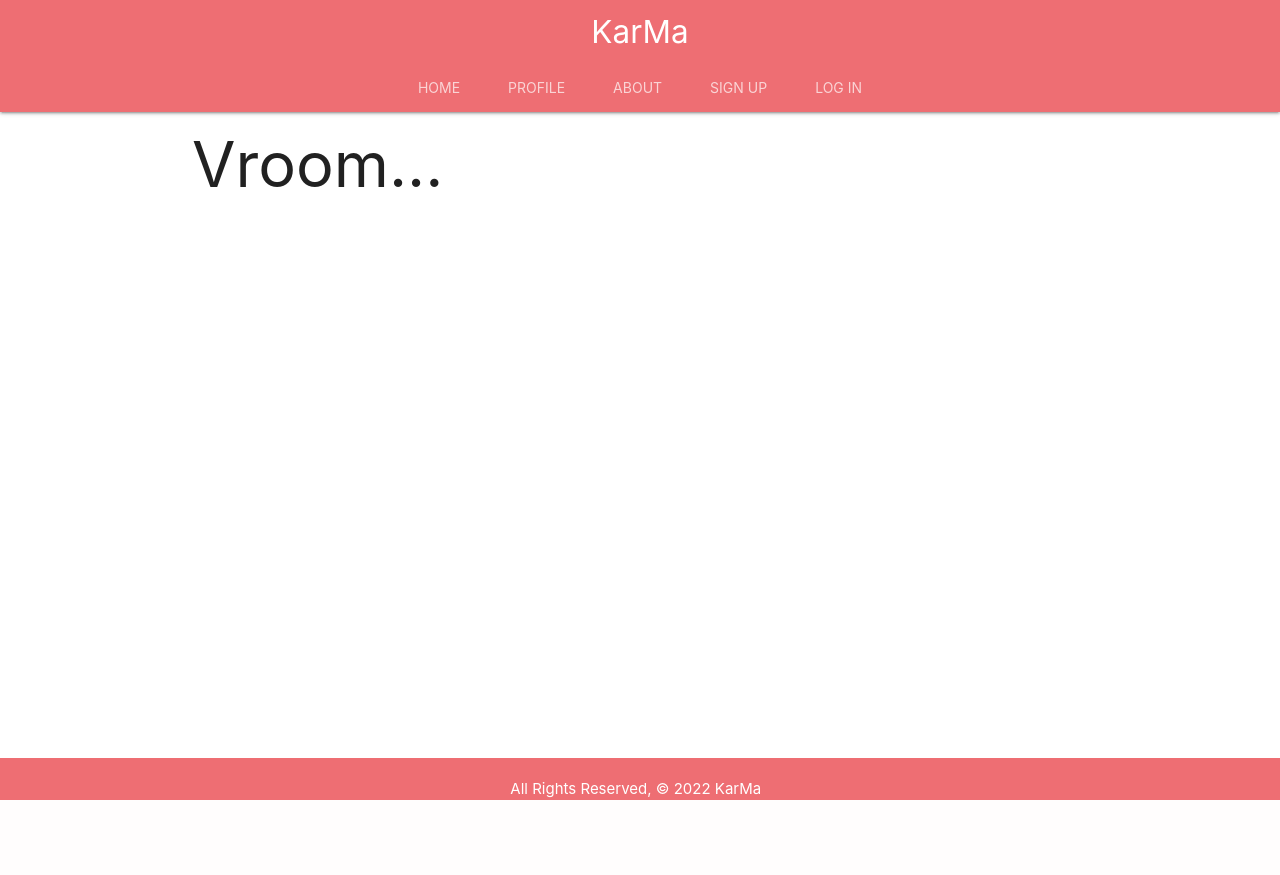
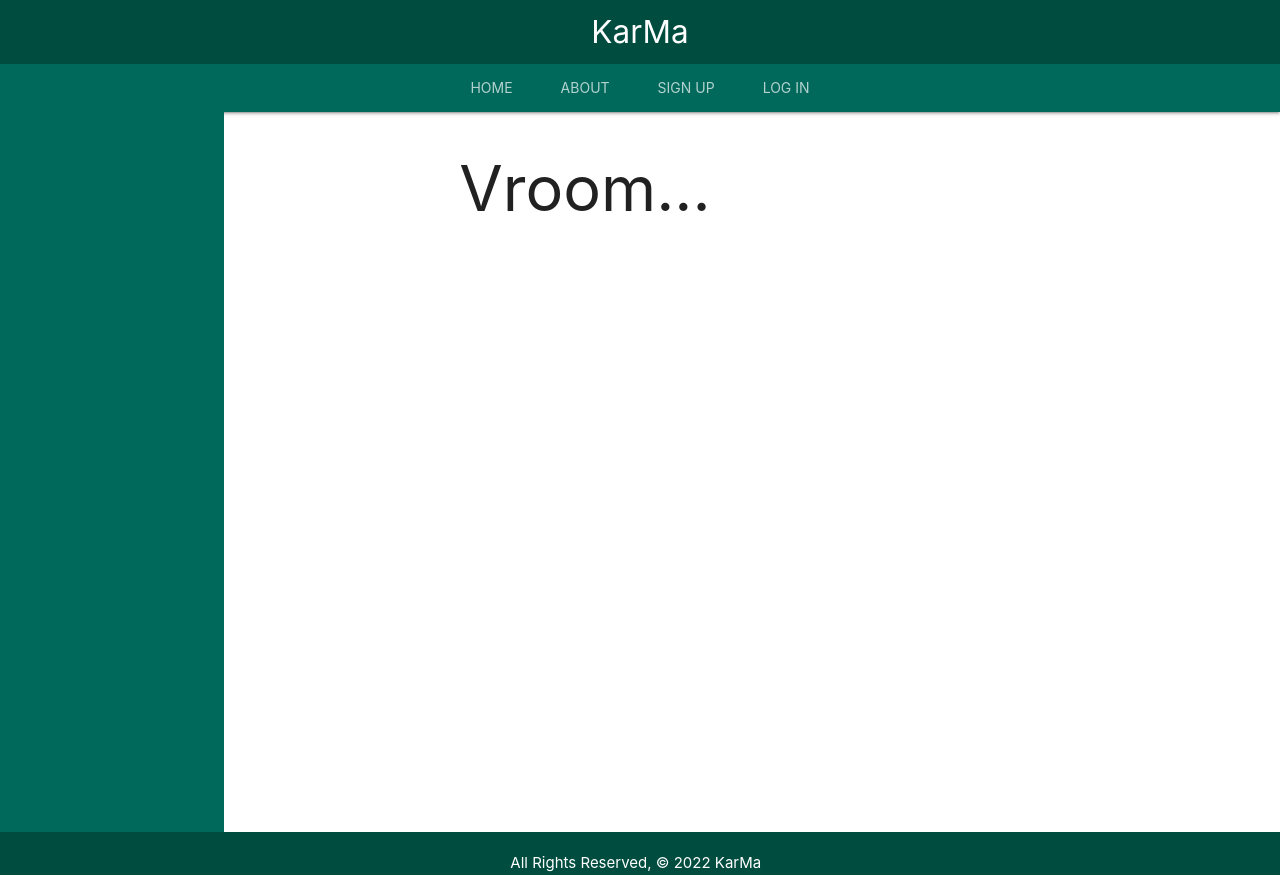
Before and after one commit to ilsuryuz/KarMa, a Django app: page /posts/ in a window 1280 px wide. Before the commit the page ends 800 px from the top, so only its background shows below. Run offline with Django 4.2, Linux system fonts and the light colour scheme; data that the repository does not hold is empty.

Commit message:
Overall Layout+styling

```diff
--- a/main_app/models.py
+++ b/main_app/models.py
@@ -21,7 +21,7 @@ class Post(models.Model):
 
 class Profile(models.Model):
     user = models.OneToOneField(User, related_name="profile", on_delete=models.CASCADE)
-    avatar = models.ImageField(null=True, blank=True)
+    avatar = models.ImageField(null=True, blank=True, default="images/default-profile-pic.png")
     bio = models.CharField(max_length=100, null=True, default="Car Enthusiast")
 
     def __str__(self):
--- a/main_app/static/css/style.css
+++ b/main_app/static/css/style.css
@@ -8,6 +8,9 @@ body{
     min-height: 100vh;
     flex-direction: column;
 }
+*::-webkit-scrollbar {
+    display: none; /* for Chrome, Safari, and Opera */
+  }
 
 main {
     flex: 1 0 auto;
@@ -22,3 +25,20 @@ footer {
     align-items: center;
     justify-content: center;
     }
+.container {
+    margin: 0;
+}
+.scrollable {
+    overflow: auto;
+    justify-items: auto;
+    max-height: 90vh;
+}
+.col.s3 {
+    min-height: 90vh;
+}
+.row {
+    margin: 0;
+}
+.centerApp {
+    align-items: center;
+}
--- a/main_app/templates/base.html
+++ b/main_app/templates/base.html
@@ -12,15 +12,18 @@
 </head>
 
 <body>
-    <header class="navbar-fixed">
-        <nav class="nav-extended">
-            <div class="nav-wrapper">
+    <header>
+        <div class="mavnbar-fixed teal darken-4">
+         <nav class="nav-extended">
+            <div class="nav-wrapper teal darken-4">
                 <a href="/" class="center brand-logo">KarMa</a>
             </div>
             <div class="nav-content">
-              <ul class="tabs tabs-transparent">
+              <ul class="tabs tabs-transparent teal darken-3">
                 <li class="tab"><a href="/">Home</a></li>
+                {% if user.is_authenticated %}
                 <li class="tab"><a href="{% url 'profile' %}">Profile</a></li>
+                {% endif %}
                 <li class="tab"><a href="/about">About</a></li>
                 {% if user.is_authenticated %}
                 <li class="tab"><a href="{% url 'logout' %}">Log Out</a></li>
@@ -31,15 +34,24 @@
               </ul>
             </div>
           </nav>
+        </div>
     </header>
-    <div>
-        <button><li><a href="{% url 'posts_create' %}">Add Post</a></li></button>
-    </div>
+
     <main class="container">
-        <div class="col-s9">{% block content %} {% endblock %}</div>
+        <div class="row">
+            <div class="col s3 push-s teal darken-3">
+                {% if user.is_authenticated %}
+                <div>
+                    <h4>{{user}}'s space</h4>
+                    <img class="circle responsive-img" src="{{user.profile.avatar.url}}" alt="{{profile.avatar}}" style="height:100px;"/></div>
+                <p>{{user.profile.bio}}</p>
+                {% endif %}
+            </div>
+            <div class="col s9 push-s3 scrollable">{% block content %} {% endblock %}</div>
+        </div>
     </main>
 
-    <footer class="page-footer">
+    <footer class="page-footer teal darken-4">
             <div class="center">
                 All Rights Reserved, &copy; 2022 KarMa &nbsp;
             </div>
--- a/main_app/templates/home.html
+++ b/main_app/templates/home.html
@@ -1,5 +1,7 @@
 {% extends 'base.html' %} {% block content %}
 
-<h1>KarMa</h1>
+<div class="center-align">
+    <h1>Welcome to KarMa</h1>
+</div>
 
 {% endblock %}
--- a/main_app/templates/posts/index.html
+++ b/main_app/templates/posts/index.html
@@ -1,16 +1,21 @@
 {% extends 'base.html' %} {% block content %}
-
 <h1>Vroom...</h1>
 
 {% for post in posts %}
-<div class="card">
-    <a href="{% url 'detail' post.id %}">
+  <div class="row">
+    <div class="col s12 m7">
+      <div class="card">
+        <div class="card-image">
+          <img src="https://upload.wikimedia.org/wikipedia/commons/thumb/b/b6/Image_created_with_a_mobile_phone.png/640px-Image_created_with_a_mobile_phone.png">
+          <span class="card-title">{{post.year}} {{post.mark}} {{post.model}} by @{{post.user}}</span>
+        </div>
         <div class="card-content">
-            <span class="card-title">{{ post.year }}</span>
-            <p>Mark: {{ post.mark }}</p>
-            <p>Model: {{ post.model }}</p>
+          <p>{{post.content}}</p>
         </div>
-        <h6>Posted By: {{post.user}}</h6>
-    </a>
-</div>
+        <div class="card-action">
+          <a href="{% url 'detail' post.id %}">View Post</a>
+        </div>
+      </div>
+    </div>
+  </div>
 {% endfor %} {% endblock %}
--- a/main_app/templates/profile/profile.html
+++ b/main_app/templates/profile/profile.html
@@ -1,11 +1,12 @@
 {% extends 'base.html' %} {%block content%}
 
 <h1>Hello, {{ profile.user }}</h1>
-<div>
-    <img src="{{profile.avatar.url}}" alt="{{profile.avatar}}"/>
+<div class="centerApp">
+    <img class="circle responsive-img" src="{{profile.avatar.url}}" alt="{{profile.avatar}}" style="height:100px;"/>
     <p>{{profile.bio}}</p>
 </div>
 <div>
+    <h4>Edit Profile</h4>
     <div>
         <form action="" method="post" enctype="multipart/form-data">
             {% csrf_token %} {{ profile_form.as_p }}
```
Also changed, not shown: main_app/templates/posts/detail.html (+18 -11 lines).
